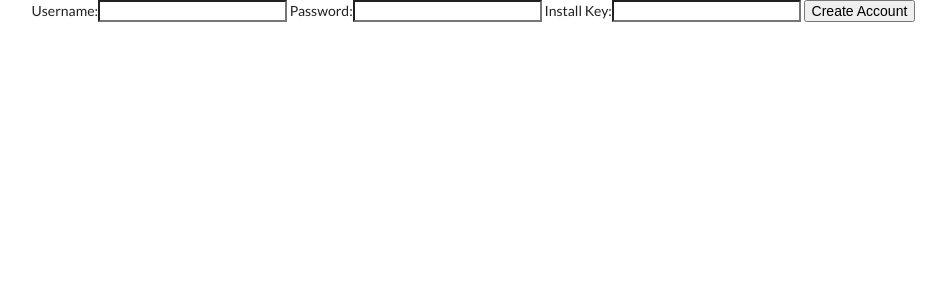
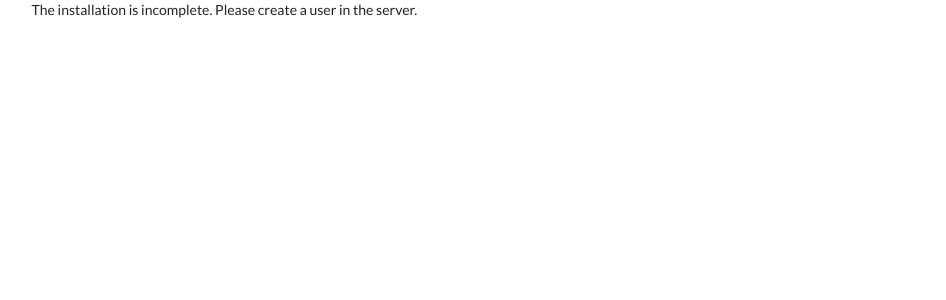
Before and after one commit to cschlay/DEPRECATED-slippery, a Django app: page / in a window 1280 px wide. Shown: the top 300 px of the page, without its empty margins (45-991 px from the left). Run offline with Django 3.2, Linux system fonts and the light colour scheme.

Commit message:
Remove registration form

```diff
--- a/slippery/core/forms.py
+++ b/slippery/core/forms.py
@@ -1,20 +1 @@
 from django import forms
-from django.contrib.auth.models import User
-
-from slippery import settings
-
-
-class RegistrationForm(forms.Form):
-    username = forms.CharField(label="Username", max_length=100)
-    password = forms.CharField(widget=forms.PasswordInput, max_length=255)
-    install_key = forms.CharField(label='Install Key', max_length=255)
-
-    def create(self, validated_data):
-        return User.objects.create_user(
-            username=validated_data['username'],
-            password=validated_data['password']
-        )
-
-    def clean(self):
-        cleaned_data = super().clean()
-        raise forms.ValidationError('Invalid install key.')
--- a/slippery/core/views.py
+++ b/slippery/core/views.py
@@ -5,7 +5,6 @@ from django.shortcuts import render, redirect
 from django.views import View
 from django.views.generic import TemplateView
 
-from slippery.core.forms import RegistrationForm
 from slippery.projects.models import Project
 
 
@@ -18,25 +17,13 @@ class HomeView(TemplateView):
                 'projects': Project.objects.all()
             }
         else:
-            return {
-                'registration_form': RegistrationForm()
-            }
+            return {}
 
     def get(self, request, *args, **kwargs):
         if User.objects.all().count() >= 1:
             if not request.user.is_authenticated:
                 return redirect('login')
         return render(request, self.template_name, context=self.get_context_data())
-
-    def post(self, request):
-        """Only creates an account if none exists and install token is correct."""
-        if User.objects.all().count() == 0:
-            form = RegistrationForm(request.POST)
-            if form.is_valid():
-                form.create(form.cleaned_data)
-                return redirect('login')
-            return render(request, self.template_name, context={'registration_form': form})
-        return redirect('login')
 
 
 class SystemUsage(View):
--- a/templates/home.html
+++ b/templates/home.html
@@ -40,10 +40,7 @@
       {% endfor %}
     </div>
   {% else %}
-    <form method="post">{% csrf_token %}
-      {{ registration_form }}
-      <button type="submit">Create Account</button>
-    </form>
+    <p>The installation is incomplete. Please create a user in the server.</p>
   {% endif %}
 {% endblock %}
 
```
